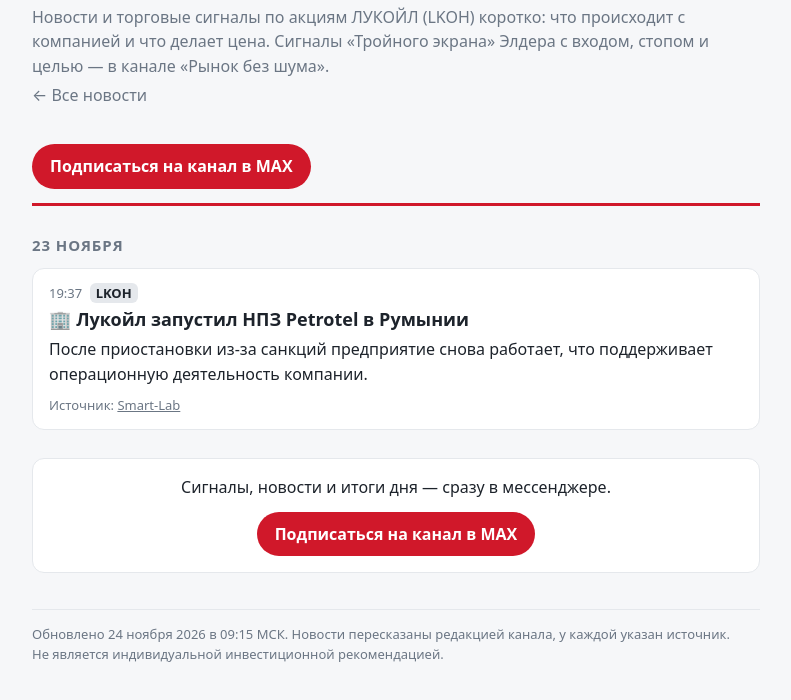
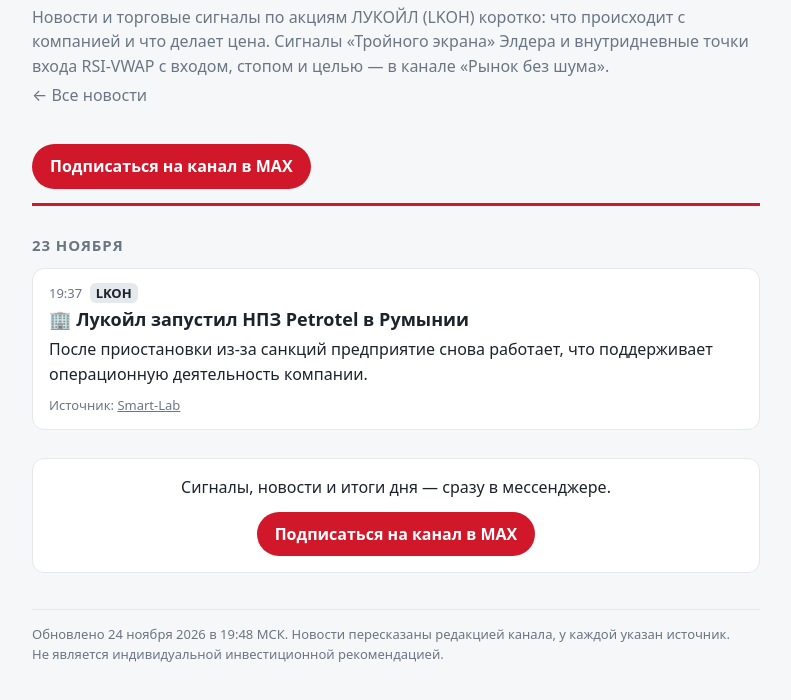
Before and after one commit to zerocool148/zerocool148.github.io, a plain HTML site: page news/t/lkoh/index.html in a window 1280 px wide. Shown: the part 70-770 px from the top of the page, without its empty margins (244-1035 px from the left). Drawn offline with Linux system fonts and the light colour scheme.

Commit message:
Бумага LKOH 24.11 19:48

```diff
--- a/news/t/lkoh/index.html
+++ b/news/t/lkoh/index.html
@@ -4,10 +4,10 @@
 <meta charset="utf-8">
 <meta name="viewport" content="width=device-width,initial-scale=1">
 <title>ЛУКОЙЛ (LKOH): новости и сигналы сегодня — Рынок без шума</title>
-<meta name="description" content="Новости и торговые сигналы по акциям ЛУКОЙЛ (LKOH) коротко: что происходит с компанией и что делает цена. Сигналы «Тройного экрана» Элдера с входом, стопом и целью — в канале «Рынок без шума».">
+<meta name="description" content="Новости и торговые сигналы по акциям ЛУКОЙЛ (LKOH) коротко: что происходит с компанией и что делает цена. Сигналы «Тройного экрана» Элдера и внутридневные точки входа RSI-VWAP с входом, стопом и целью — в канале «Рынок без шума».">
 <link rel="canonical" href="https://zerocool148.github.io/news/t/lkoh/">
 <meta property="og:title" content="ЛУКОЙЛ (LKOH): новости и сигналы сегодня — Рынок без шума">
-<meta property="og:description" content="Новости и торговые сигналы по акциям ЛУКОЙЛ (LKOH) коротко: что происходит с компанией и что делает цена. Сигналы «Тройного экрана» Элдера с входом, стопом и целью — в канале «Рынок без шума».">
+<meta property="og:description" content="Новости и торговые сигналы по акциям ЛУКОЙЛ (LKOH) коротко: что происходит с компанией и что делает цена. Сигналы «Тройного экрана» Элдера и внутридневные точки входа RSI-VWAP с входом, стопом и целью — в канале «Рынок без шума».">
 <meta property="og:type" content="website">
 <style>
 :root{--bg:#f6f7f9;--card:#fff;--text:#1d232b;--muted:#6b7684;--accent:#d0182a;--line:#e5e8ec}
@@ -30,13 +30,13 @@ footer{margin-top:36px;color:var(--muted);font-size:13px;border-top:1px solid va
 </style>
 </head>
 <body><div class="wrap">
-<header><h1><a href="../../index.html">ЛУКОЙЛ (LKOH)</a></h1><p class="sub">Новости и торговые сигналы по акциям ЛУКОЙЛ (LKOH) коротко: что происходит с компанией и что делает цена. Сигналы «Тройного экрана» Элдера с входом, стопом и целью — в канале «Рынок без шума».</p><p class="sub"><a href="../../index.html">← Все новости</a></p><br><a class="cta" href="https://max.ru/se14875642_biz">Подписаться на канал в MAX</a></header>
+<header><h1><a href="../../index.html">ЛУКОЙЛ (LKOH)</a></h1><p class="sub">Новости и торговые сигналы по акциям ЛУКОЙЛ (LKOH) коротко: что происходит с компанией и что делает цена. Сигналы «Тройного экрана» Элдера и внутридневные точки входа RSI-VWAP с входом, стопом и целью — в канале «Рынок без шума».</p><p class="sub"><a href="../../index.html">← Все новости</a></p><br><a class="cta" href="https://max.ru/se14875642_biz">Подписаться на канал в MAX</a></header>
 <main>
 <h2>23 ноября</h2>
 <article id="n1gp6c15"><div class="meta"><time datetime="2026-11-23T19:37:16+03:00">19:37</time> <a class="tick" href="../../t/lkoh/">LKOH</a></div><h3>🏢 Лукойл запустил НПЗ Petrotel в Румынии</h3><p>После приостановки из-за санкций предприятие снова работает, что поддерживает операционную деятельность компании.</p><p class="src">Источник: <a href="https://smart-lab.ru/blog/1378524.php" rel="nofollow noopener" target="_blank">Smart-Lab</a></p></article>
 <div class="ctabox">Сигналы, новости и итоги дня — сразу в мессенджере.<br><a class="cta" href="https://max.ru/se14875642_biz">Подписаться на канал в MAX</a></div>
 </main>
-<footer>Обновлено 24 ноября 2026 в 09:15 МСК. Новости пересказаны редакцией канала, у каждой указан источник.<br>
+<footer>Обновлено 24 ноября 2026 в 19:48 МСК. Новости пересказаны редакцией канала, у каждой указан источник.<br>
 Не является индивидуальной инвестиционной рекомендацией.</footer>
 </div></body>
 </html>
```
